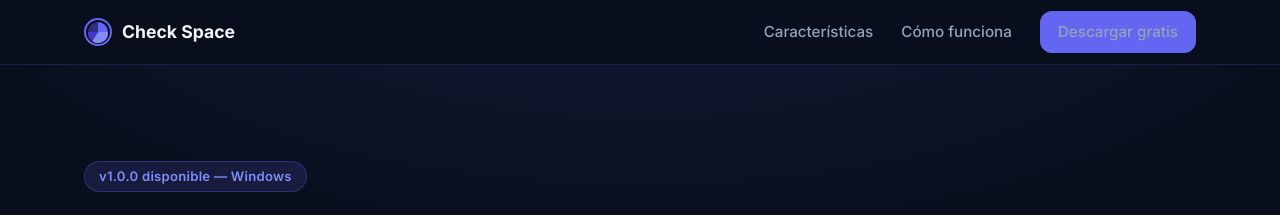
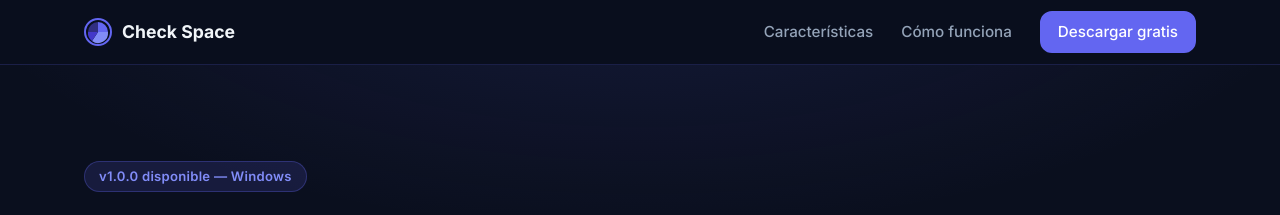
Before and after one commit to Pausiar/check-space-docs, a Jekyll site: the page built from index.html, in a window 1280 px wide. Shown: the top 215 px of the page. Built offline with Jekyll 4.4.1, drawn with Linux system fonts in a browser that asks for light colours.

Commit message:
Pone texto blanco en boton superior

```diff
--- a/assets/css/style.css
+++ b/assets/css/style.css
@@ -190,6 +190,12 @@ a:hover { color: var(--clr-primary-h); }
   transition: color var(--transition);
 }
 .navbar__links a:hover { color: var(--clr-text); }
+
+.navbar__links .btn--primary,
+.navbar__links .btn--primary:hover,
+.navbar__links .btn--primary:focus-visible {
+  color: #fff;
+}
 
 /* ---------- Hero ---------- */
 .hero {
```
